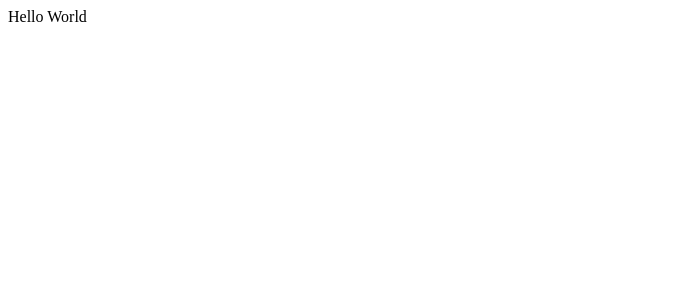
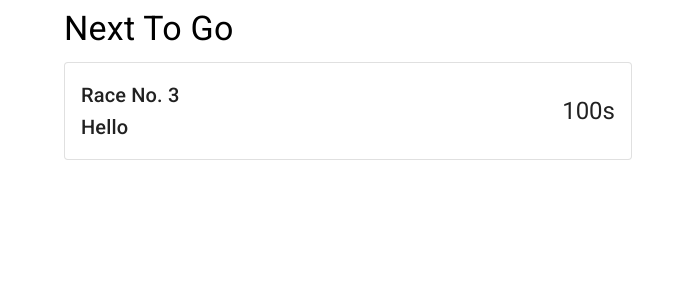
Before and after one commit to jhyun0504/entain-tech-task, a React (Create React App) app: page / in a window 1280 px wide. Shown: the top 300 px of the page, without its empty margins (0-687 px from the left). Built offline with nearby package versions, Linux system fonts and the light colour scheme.

Commit message:
Create some components and style them

```diff
--- a/public/index.html
+++ b/public/index.html
@@ -10,6 +10,7 @@
       content="Web site created using create-react-app"
     />
     <link rel="apple-touch-icon" href="%PUBLIC_URL%/logo192.png" />
+    <link rel="stylesheet" href="https://fonts.googleapis.com/css?family=Roboto:300,400,500,700&display=swap" />
     <!--
       manifest.json provides metadata used when your web app is installed on a
       user's mobile device or desktop. See https://developers.google.com/web/fundamentals/web-app-manifest/
--- a/src/App.tsx
+++ b/src/App.tsx
@@ -1,5 +1,12 @@
+import { Container } from "@mui/system";
+import NextToGo from "./components/NextToGo";
+
 function App() {
-  return <div className="App">Hello World</div>;
+  return (
+    <Container>
+      <NextToGo />
+    </Container>
+  );
 }
 
 export default App;
--- /dev/null
+++ b/src/components/NextToGo.tsx
@@ -0,0 +1,25 @@
+import styled from "@emotion/styled";
+import { Typography } from "@mui/material";
+import RaceCard from "./RaceCard";
+
+const CardContainer = styled.div`
+  display: grid;
+  grid-template-columns: repeat(auto-fill, minmax(400px, 1fr));
+  gap: 1rem;
+`;
+
+const NextToGo = () => {
+  return (
+    <div>
+      <Typography variant="h4" gutterBottom>
+        Next To Go
+      </Typography>
+
+      <CardContainer>
+        <RaceCard />
+      </CardContainer>
+    </div>
+  );
+};
+
+export default NextToGo;
--- /dev/null
+++ b/src/components/RaceCard.tsx
@@ -0,0 +1,25 @@
+import styled from "@emotion/styled";
+import { Card, CardActionArea, CardContent, Typography } from "@mui/material";
+
+const StyledCardActionArea = styled(CardActionArea)`
+  display: flex;
+  justify-content: space-between;
+`;
+
+const RaceCard = () => {
+  return (
+    <Card variant="outlined">
+      <StyledCardActionArea>
+        <CardContent>
+          <Typography variant="h6">Race No. 3</Typography>
+          <Typography variant="h6">Hello</Typography>
+        </CardContent>
+        <CardContent>
+          <Typography variant="h5">100s</Typography>
+        </CardContent>
+      </StyledCardActionArea>
+    </Card>
+  );
+};
+
+export default RaceCard;
```
